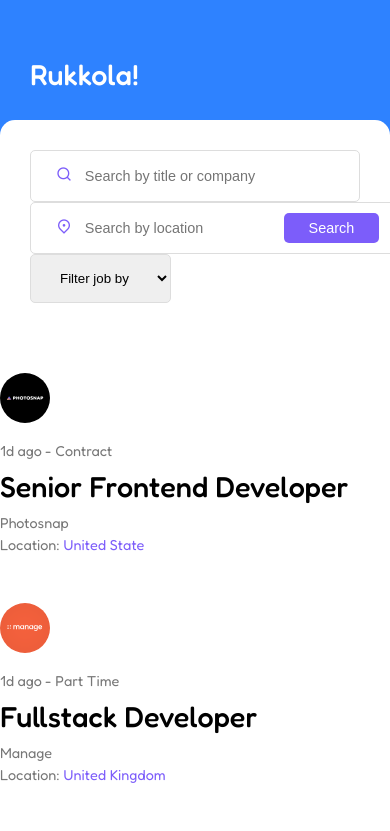
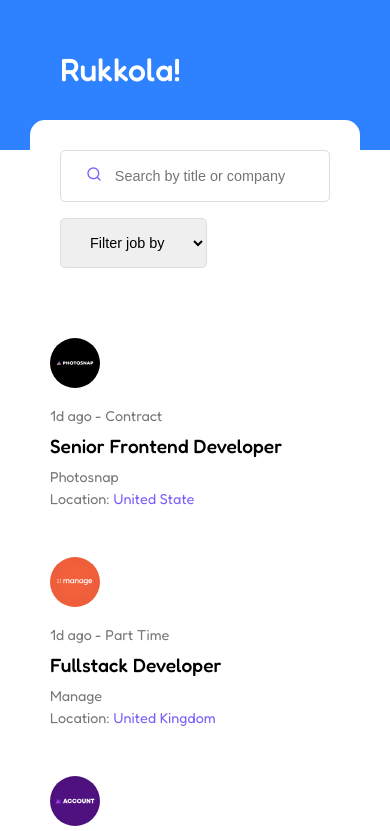
Before and after one commit to VolodymyrBlyntsov/Rukkola, a React (Create React App) app: page /jobs in a window 390 px wide. Shown: the top 831 px of the page. Built offline with nearby package versions, Linux system fonts and the light colour scheme.

Commit message:
Rukkola DevJobs App
* Implemented application responsiveness (mobile, tablet).

* Changed slightly the design of the job display.

* "Rukkola" - now a button to go to the home page from anywhere on the site.

```diff
--- a/src/App.scss
+++ b/src/App.scss
@@ -26,3 +26,10 @@
 ::-webkit-scrollbar {
   width: 0;
 }
+
+@media only screen and (max-width: 1200px) {
+  .container {
+    width: 100%;
+    padding: 0px 30px;
+  }
+}
--- a/src/components/Header/Header.jsx
+++ b/src/components/Header/Header.jsx
@@ -1,11 +1,16 @@
 import React from 'react';
 import './Header.scss';
+import { Link } from 'react-router-dom';
 
 const Header = () => {
+  const linkStyle = {
+    color: 'white',
+    textDecoration: 'none'
+  }
   return (
     <header className="header">
         <div className="container">
-            <h1>Rukkola!</h1>
+            <button className='siteBtn'><Link to="/jobs" style={linkStyle}>Rukkola!</Link></button>
         </div>
     </header>
   )
--- a/src/components/Header/Header.scss
+++ b/src/components/Header/Header.scss
@@ -4,8 +4,17 @@
     line-height: 150px;
     background-color: #2E82FF;
 
-    h1 {
+    .siteBtn {
         margin-left: 30px;
+        background-color: #2E82FF;
+        border: none;
+        font-family: "Fredoka", sans-serif;
+        font-size: 2rem;
+
+        Link {
+            text-decoration: none;
+            color: white;
+        }
     }
 }
 
@@ -15,9 +24,10 @@
     margin-right: 15px;
     margin: auto;
 
-    h1 {
-        font-size: 1.8rem;
+    button {
+        font-size: 0.9rem;
         font-weight: 500;
         color: white;
+        font-family: "Fredoka", sans-serif;
     }
 }
--- a/src/components/JobDetails/JobDetails.scss
+++ b/src/components/JobDetails/JobDetails.scss
@@ -107,3 +107,11 @@
         font-size: 0.9rem;
     }
 }
+
+@media only screen and (max-width: 768px) {
+    .about__job {
+        h6 {
+            margin-top: 15px;
+        }
+    }
+}
--- a/src/components/Jobs/JobList.scss
+++ b/src/components/Jobs/JobList.scss
@@ -74,6 +74,7 @@
 
 .job__wrapper {
     margin-top: 40px;
+    margin-left: 20px;
     display: flex;
     align-items: center;
     justify-content: space-between;
@@ -118,3 +119,40 @@
         }
     }
 }
+
+@media only screen and (max-width: 824px) {
+    h1, h2 {
+      font-size: 1.2rem;
+    }
+
+    .job__item {
+      width: 300px;
+    }
+
+    .search__panel-01, .search__panel-03 select {
+        padding: 7px 20px;
+    }
+
+    .search__panel-01 input, .search__panel-02 input, .search__panel-03 select {
+        font-size: 0.9rem;
+    }
+
+    .search__panel-02 {
+        padding: 5px 20px;
+    }
+
+    .search__panel {
+        row-gap: 1rem;
+    }
+
+    .btn {
+        padding: 4px 20px;
+        font-size: 0.7rem;
+    }
+}
+
+@media only screen and (max-width: 576px) {
+    .search__panel-02 {
+      display: none;
+    }
+}
```
